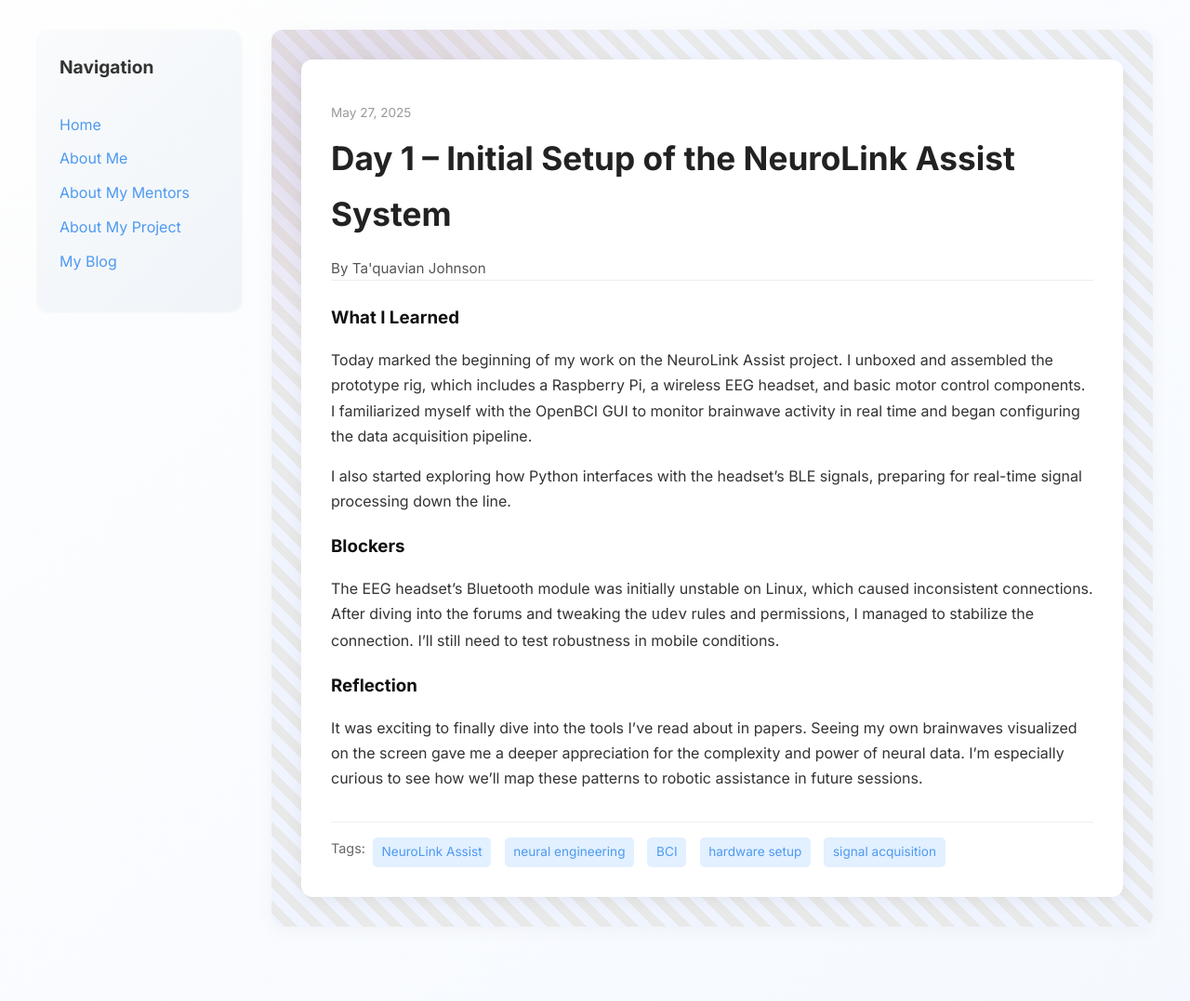
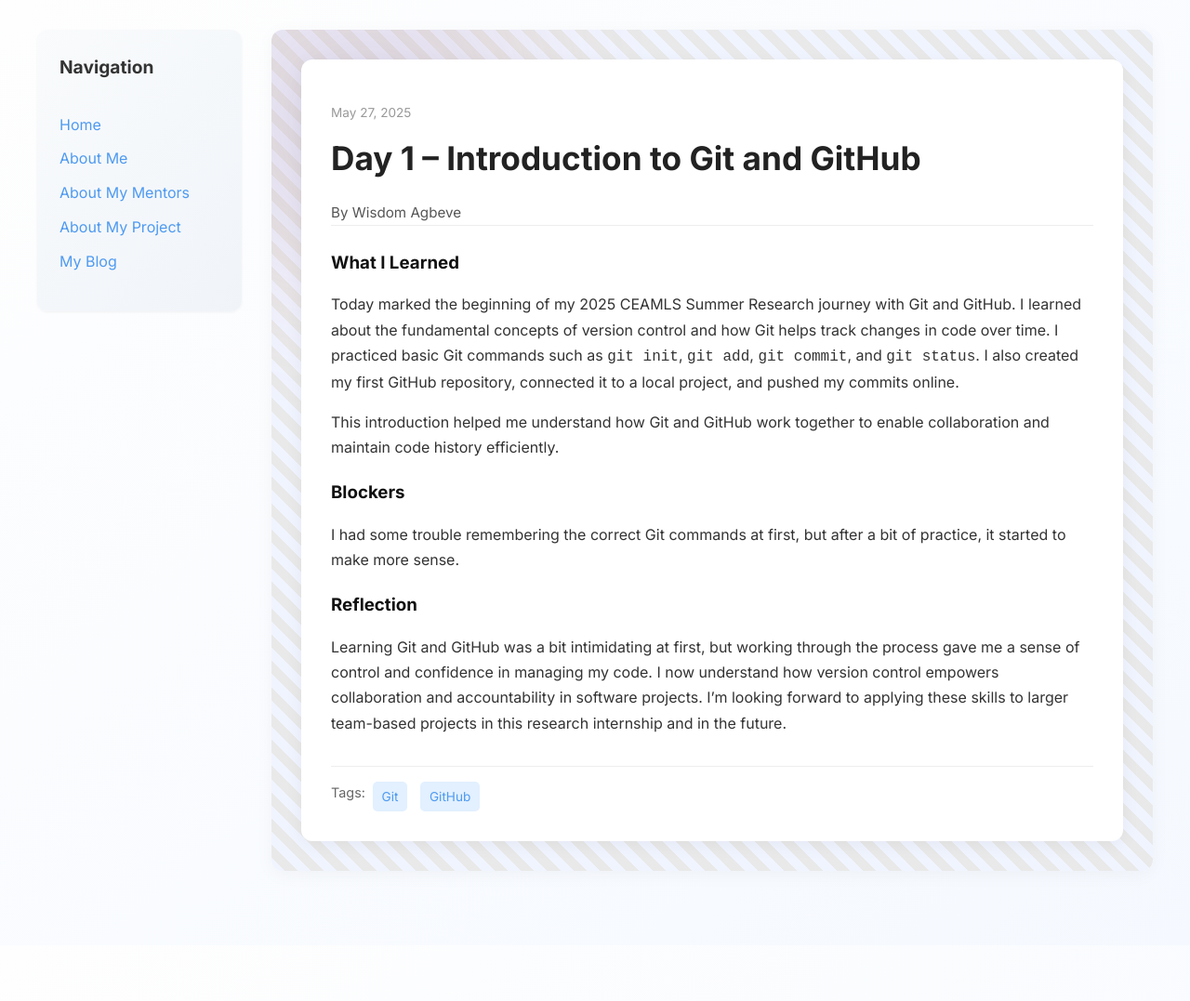
Before and after one commit to wisdomagbeve01/wisdomagbeve01.github.io, a Jekyll site: the page built from _posts/2025-05-27-day-1.md, in a window 1280 px wide. Shown: the whole page at 93% size. Built offline with Jekyll 4.4.1, drawn with Linux system fonts in a browser that asks for light colours; after the commit the page ends 1017 px from its top, so only the background shows below that.

Commit message:
Update 2025-05-27-day-1.md

```diff
--- a/_posts/2025-05-27-day-1.md
+++ b/_posts/2025-05-27-day-1.md
@@ -1,19 +1,20 @@
 ---
 layout: post
-title: "Day 1 – Initial Setup of the NeuroLink Assist System"
+title: "Day 1 – Introduction to Git and GitHub"
 date: 2025-05-27
-author: Ta'quavian Johnson
+author: Wisdom Agbeve
 permalink: /day1.html
-tags: ["NeuroLink Assist", "neural engineering", "BCI", "hardware setup", "signal acquisition"]
+tags: ["Git", "GitHub"]
 
 what_i_learned: |
-  Today marked the beginning of my work on the NeuroLink Assist project. I unboxed and assembled the prototype rig, which includes a Raspberry Pi, a wireless EEG headset, and basic motor control components. I familiarized myself with the OpenBCI GUI to monitor brainwave activity in real time and began configuring the data acquisition pipeline.
+  Today marked the beginning of my 2025 CEAMLS Summer Research journey with Git and GitHub. I learned about the fundamental concepts of version control and how Git helps track changes in code over time. I practiced basic Git commands such as `git init`, `git add`, `git commit`, and `git status`. I also created my first GitHub repository, connected it to a local project, and pushed my commits online.
 
-  I also started exploring how Python interfaces with the headset's BLE signals, preparing for real-time signal processing down the line.
+  This introduction helped me understand how Git and GitHub work together to enable collaboration and maintain code history efficiently.
+
 
 blockers: |
-  The EEG headset’s Bluetooth module was initially unstable on Linux, which caused inconsistent connections. After diving into the forums and tweaking the `udev` rules and permissions, I managed to stabilize the connection. I’ll still need to test robustness in mobile conditions.
+  I had some trouble remembering the correct Git commands at first, but after a bit of practice, it started to make more sense.
 
 reflection: |
-  It was exciting to finally dive into the tools I’ve read about in papers. Seeing my own brainwaves visualized on the screen gave me a deeper appreciation for the complexity and power of neural data. I’m especially curious to see how we’ll map these patterns to robotic assistance in future sessions.
+  Learning Git and GitHub was a bit intimidating at first, but working through the process gave me a sense of control and confidence in managing my code. I now understand how version control empowers collaboration and accountability in software projects. I'm looking forward to applying these skills to larger team-based projects in this research internship and in the future.
 ---
```
